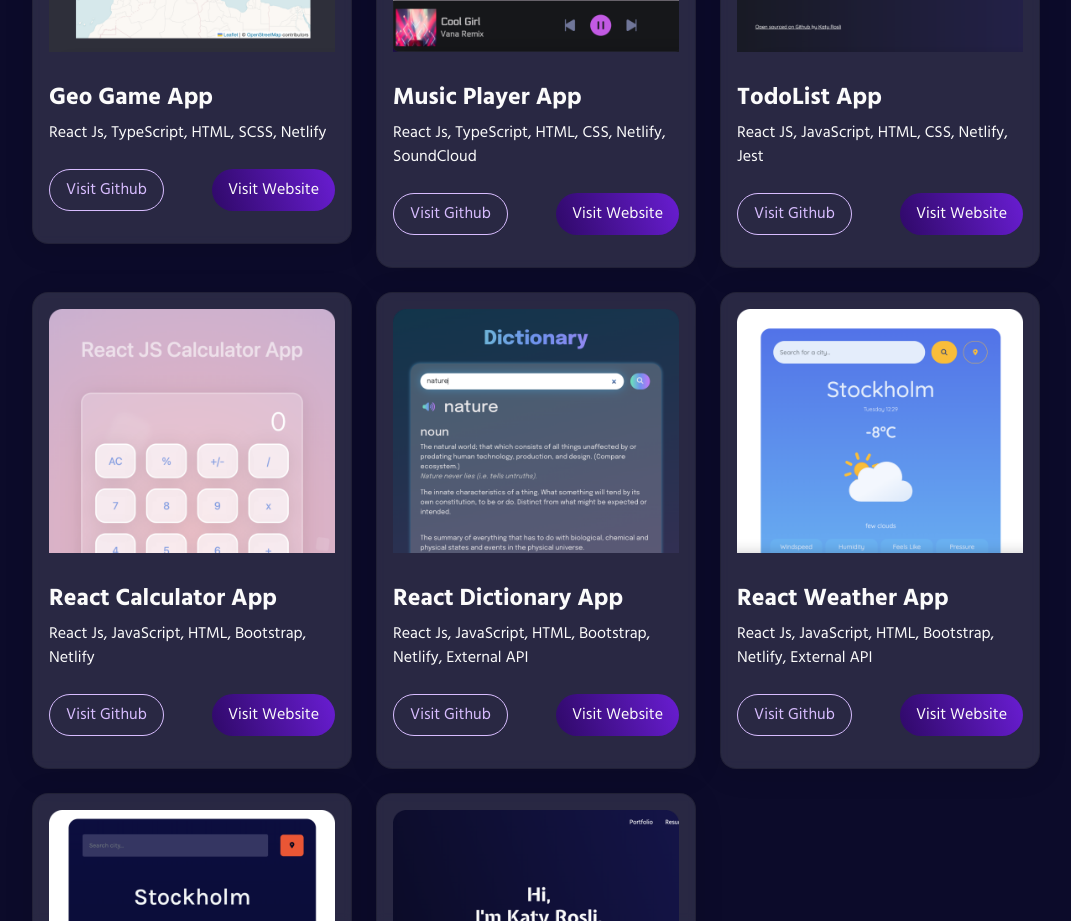
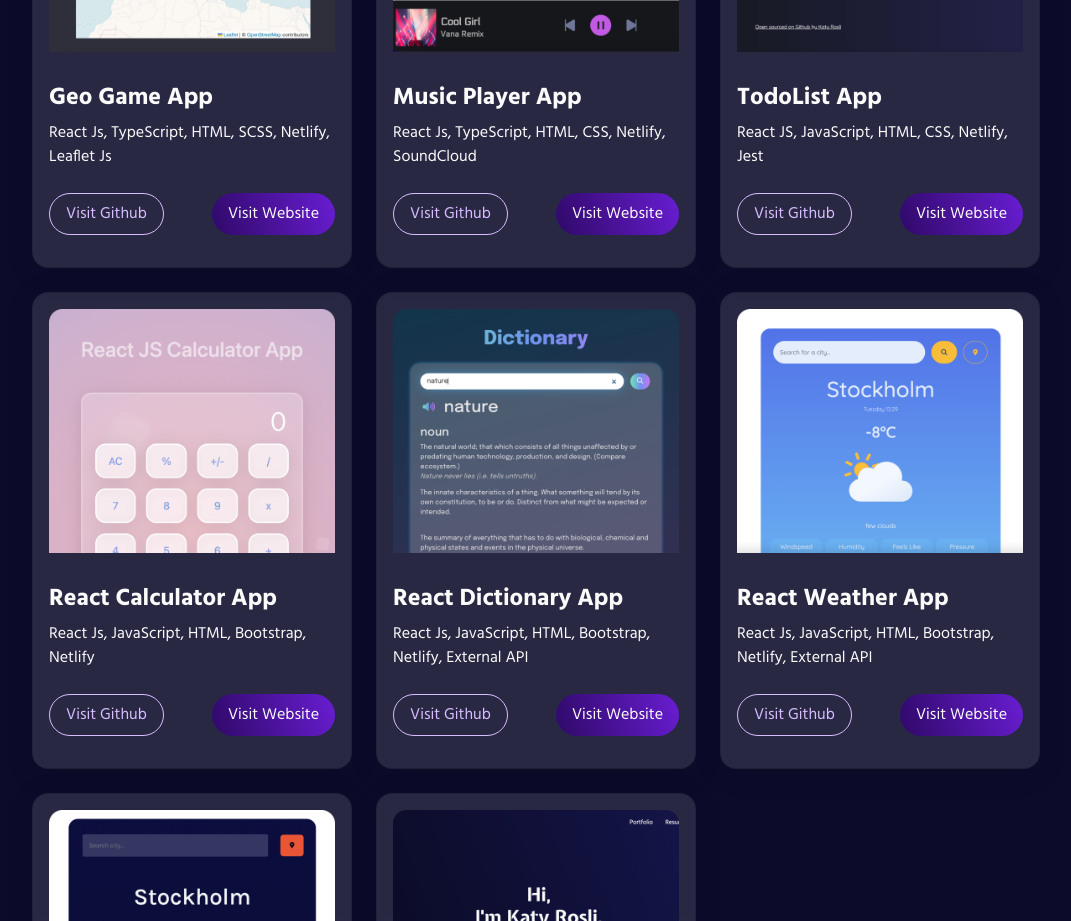
Before and after one commit to KatyRosli/KatyPortfolio2, a React (Create React App) app: page / in a window 1280 px wide. Shown: the part 940-1861 px from the top of the page, without its empty margins (104-1175 px from the left). Built offline with nearby package versions, Linux system fonts and the light colour scheme; a web font is replaced by a local one.

Commit message:
edit footer

```diff
--- a/src/components/Footer.tsx
+++ b/src/components/Footer.tsx
@@ -1,7 +1,3 @@
-import React from 'react';
-import { Link } from 'react-router-dom';
-import { HashLink } from 'react-router-hash-link';
-import Row from 'react-bootstrap/Row';
 import Col from 'react-bootstrap/Col';
 import { BsLinkedin, BsGithub, BsBehance, BsInstagram } from "react-icons/bs";
 
--- a/src/pages/Portfolio/Portfolio.tsx
+++ b/src/pages/Portfolio/Portfolio.tsx
@@ -29,7 +29,7 @@ export function Portfolio() {
       tiny: TinyNextJsGeoGameApp,
       alt: 'Geo Game App',
       title: 'Geo Game App',
-      tags: 'React Js, TypeScript, HTML, SCSS, Netlify',
+      tags: 'React Js, TypeScript, HTML, SCSS, Netlify, Leaflet Js',
       button: 'Visit Github',
       github: 'https://github.com/KatyRosli/game',
       button2: 'Visit Website',
```
